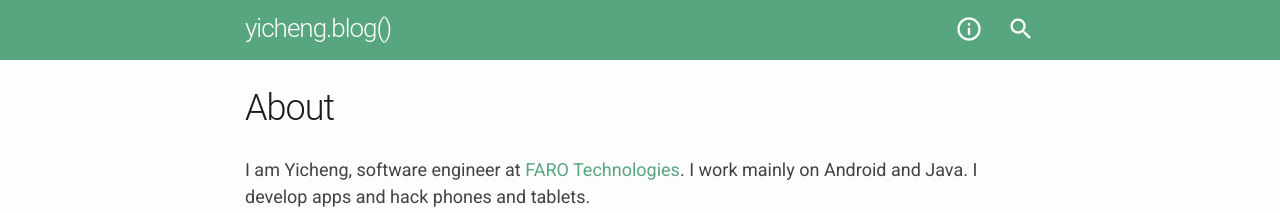
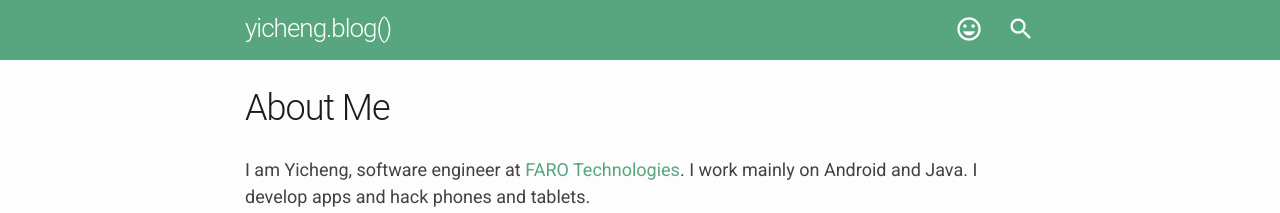
Before and after one commit to lancevalour/lancevalour.github.io, a Jekyll site: the page built from about.md, in a window 1280 px wide. Shown: the top 213 px of the page. Built offline with Jekyll 4.4.1, drawn with Linux system fonts in a browser that asks for light colours; nearby versions of some CDN libraries.

Commit message:
Change to Material

```diff
--- a/_includes/header.html
+++ b/_includes/header.html
@@ -16,7 +16,7 @@
       </div>
     -->
     <div class="trigger">
-      <a class="page-link" href="{{site.baseurl}}/about"> <i class="material-icons">info_outline</i></a>
+      <a class="page-link" href="{{site.baseurl}}/about"> <i class="material-icons">mood</i></a>
       <a class="page-link" href="{{site.baseurl}}/search"> <i class="material-icons">search</i></a>
 
     </div>
--- a/about.md
+++ b/about.md
@@ -1,6 +1,6 @@
 ---
 layout: page
-title: About
+title: About Me
 permalink: /about/
 ---
 
```
